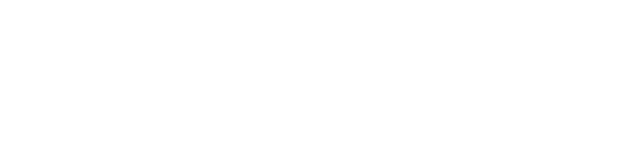
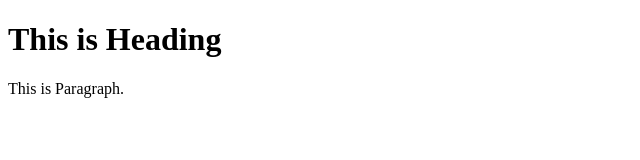
Before and after one commit to abdo1code/learning-git, a plain HTML site: page index.html in a window 1280 px wide. Shown: the whole page, without its empty margins (0-640 px from the left). Drawn offline with Linux system fonts and the light colour scheme.

Commit message:
Update index.html

```diff
--- a/index.html
+++ b/index.html
@@ -4,5 +4,7 @@
 <title>Page title</title>
 </head>
 <body>
+  <h1>This is Heading</h1>
+  <p>This is Paragraph.</p>
 </body>
 </html>
```
